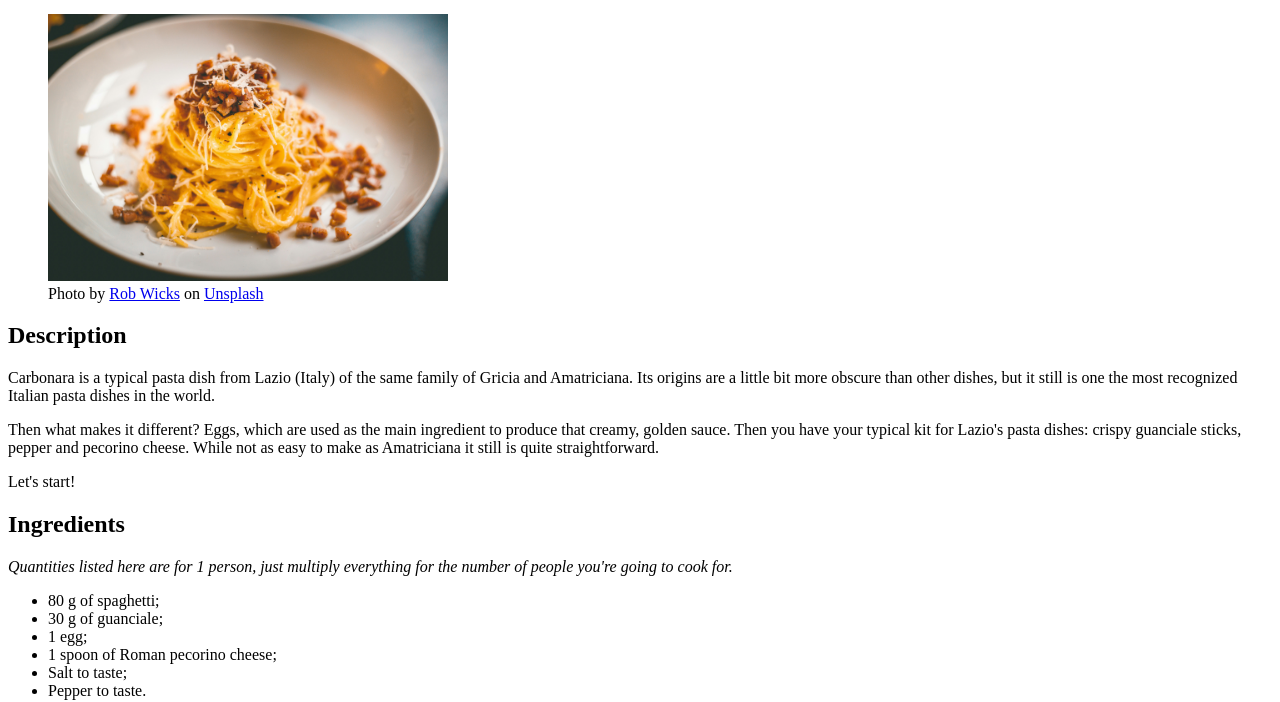
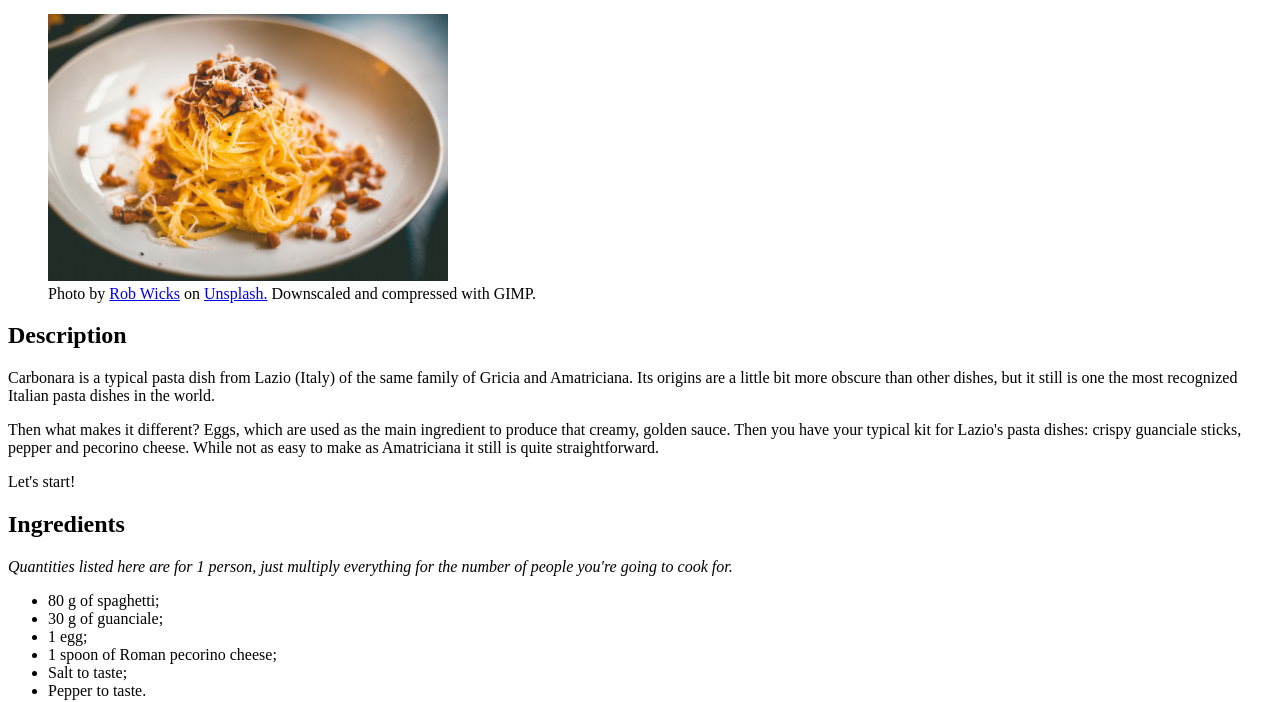
Before and after one commit to impascal/odin_recipes, a plain HTML site: page recipes/carbonara.html in a window 1280 px wide. Shown: the part 100-802 px from the top of the page. Drawn offline with Linux system fonts and the light colour scheme.

Commit message:
Add downscaling info to carbonara image

```diff
--- a/recipes/carbonara.html
+++ b/recipes/carbonara.html
@@ -22,7 +22,8 @@
                 Wicks</a>
             on
             <a
-                href="https://unsplash.com/photos/a-white-plate-topped-with-spaghetti-and-bacon-fDLBn8X_IlU?utm_source=unsplash&utm_medium=referral&utm_content=creditCopyText">Unsplash</a>
+                href="https://unsplash.com/photos/a-white-plate-topped-with-spaghetti-and-bacon-fDLBn8X_IlU?utm_source=unsplash&utm_medium=referral&utm_content=creditCopyText">Unsplash.</a>
+            Downscaled and compressed with GIMP.
         </figcaption>
     </figure>
 
```
